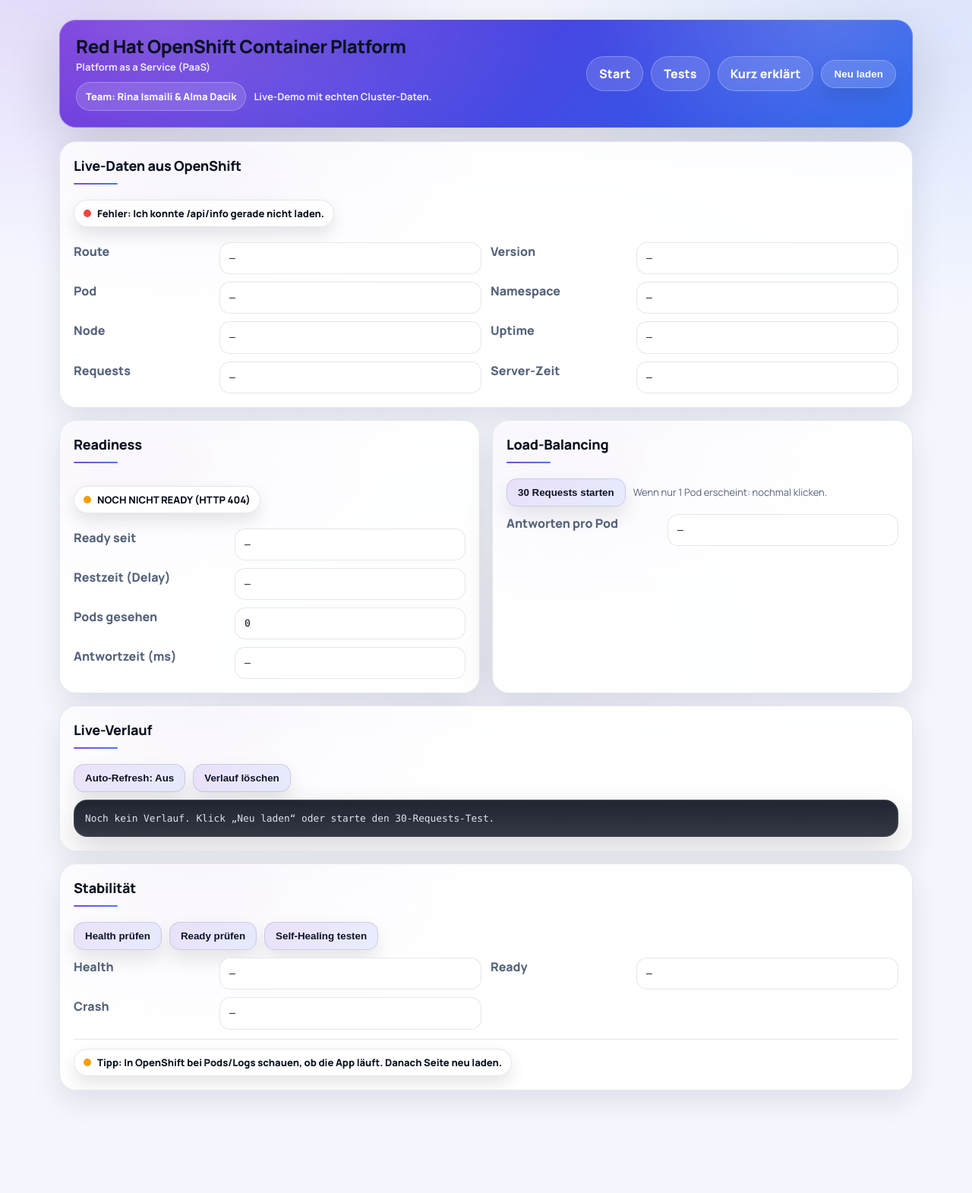
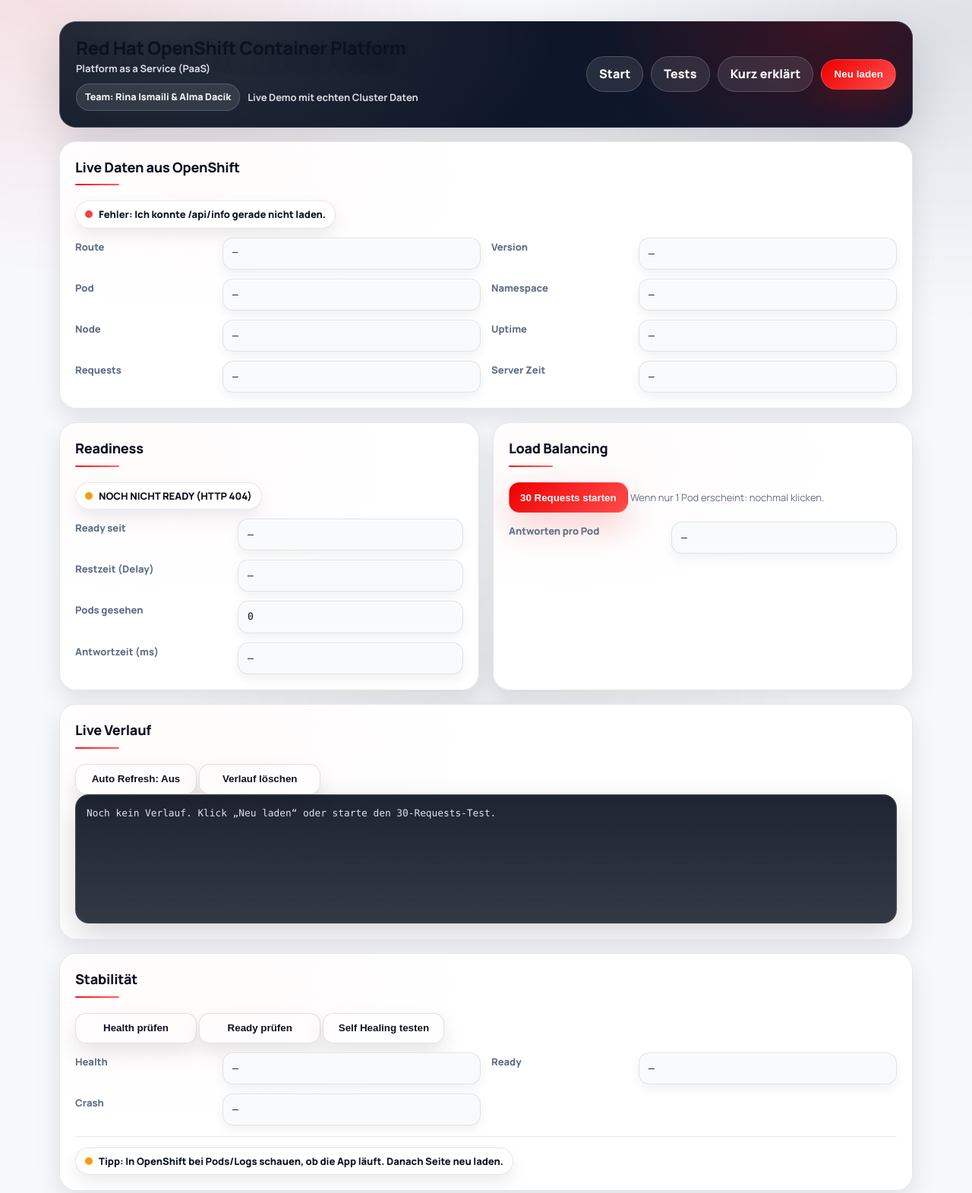
Before and after one commit to rina-ismaili-th-ab-de/openshiftdemo, a website: page public/index.html in a window 1280 px wide. Shown: the top 1571 px of the page at 76% size. Before the commit the page ends 1482 px from the top, so only its background shows below. Drawn offline with Linux system fonts and the light colour scheme; no server answers.

Commit message:
Clean header text and layout

```diff
--- a/public/index.html
+++ b/public/index.html
@@ -9,8 +9,8 @@
 
 <body>
   <div class="container">
-    <div class="header">
 
+    <header class="header">
       <div class="headerLeft">
         <div class="brandBlock">
           <div class="brandTop">
@@ -22,28 +22,28 @@
 
           <div class="brandMeta">
             <span class="metaPill">Team: Rina Ismaili & Alma Dacik</span>
-            <span class="metaLine">Live-Demo mit echten Cluster-Daten.</span>
+            <span class="metaLine">Live Demo mit echten Cluster Daten</span>
           </div>
         </div>
       </div>
 
-      <div class="nav">
+      <nav class="nav" aria-label="Navigation">
         <a href="/">Start</a>
         <a href="/tests.html">Tests</a>
         <a href="/about.html">Kurz erklärt</a>
         <button id="btnRefresh" type="button">Neu laden</button>
-      </div>
-    </div>
+      </nav>
+    </header>
 
-    <div class="grid">
+    <main class="grid">
 
       <!-- 1) Live-Daten (breit) -->
-      <div class="card span2">
-        <h2>Live-Daten aus OpenShift</h2>
+      <section class="card span2" aria-label="Live Daten aus OpenShift">
+        <h2>Live Daten aus OpenShift</h2>
 
-        <div class="badge" style="margin-bottom:10px;">
+        <div class="badge">
           <span class="dot warn" id="dotStatus"></span>
-          <span id="txtStatus">Lade Live-Daten…</span>
+          <span id="txtStatus">Lade Live Daten…</span>
         </div>
 
         <div class="kv">
@@ -68,21 +68,21 @@
           <div class="k">Requests</div>
           <div class="v" id="vReq">–</div>
 
-          <div class="k">Server-Zeit</div>
+          <div class="k">Server Zeit</div>
           <div class="v" id="vTime">–</div>
         </div>
-      </div>
+      </section>
 
       <!-- 2) Readiness -->
-      <div class="card">
+      <section class="card" aria-label="Readiness">
         <h2>Readiness</h2>
 
-        <div class="badge" style="margin: 10px 0;">
+        <div class="badge">
           <span class="dot warn" id="dotReady"></span>
           <span id="txtReady">Readiness wird geladen…</span>
         </div>
 
-        <div class="kv" style="margin-top:10px;">
+        <div class="kv">
           <div class="k">Ready seit</div>
           <div class="v" id="vReadyAt">–</div>
 
@@ -95,46 +95,46 @@
           <div class="k">Antwortzeit (ms)</div>
           <div class="v" id="vLatency">–</div>
         </div>
-      </div>
+      </section>
 
       <!-- 3) Load-Balancing -->
-      <div class="card">
-        <h2>Load-Balancing</h2>
+      <section class="card" aria-label="Load Balancing">
+        <h2>Load Balancing</h2>
 
-        <div style="display:flex; gap:10px; align-items:center; flex-wrap:wrap; margin: 10px 0;">
+        <div class="row">
           <button id="btnBurst" type="button">30 Requests starten</button>
           <span class="small" id="burstHint">Wenn nur 1 Pod erscheint: nochmal klicken.</span>
         </div>
 
-        <div class="kv" style="margin-top:10px;">
+        <div class="kv">
           <div class="k">Antworten pro Pod</div>
           <div class="v" id="vBurst">–</div>
         </div>
-      </div>
+      </section>
 
       <!-- 4) Live-Verlauf (breit) -->
-      <div class="card span2">
-        <h2>Live-Verlauf</h2>
+      <section class="card span2" aria-label="Live Verlauf">
+        <h2>Live Verlauf</h2>
 
-        <div style="display:flex; gap:10px; align-items:center; flex-wrap:wrap; margin: 10px 0;">
-          <button id="btnAuto" type="button">Auto-Refresh: Aus</button>
+        <div class="row">
+          <button id="btnAuto" type="button">Auto Refresh: Aus</button>
           <button id="btnClearHistory" type="button">Verlauf löschen</button>
         </div>
 
-        <div id="historyList" class="small" style="line-height:1.5; white-space:pre-wrap;">–</div>
-      </div>
+        <div id="historyList">–</div>
+      </section>
 
       <!-- 5) Stabilität (breit) -->
-      <div class="card span2">
+      <section class="card span2" aria-label="Stabilität">
         <h2>Stabilität</h2>
 
-        <div style="display:flex; gap:10px; align-items:center; flex-wrap:wrap; margin: 10px 0;">
+        <div class="row">
           <button id="btnHealth" type="button">Health prüfen</button>
           <button id="btnReadyCheck" type="button">Ready prüfen</button>
-          <button id="btnCrash" type="button">Self-Healing testen</button>
+          <button id="btnCrash" type="button">Self Healing testen</button>
         </div>
 
-        <div class="kv" style="margin-top:10px;">
+        <div class="kv">
           <div class="k">Health</div>
           <div class="v" id="vHealth">–</div>
 
@@ -145,15 +145,15 @@
           <div class="v" id="vCrash">–</div>
         </div>
 
-        <!-- Diese IDs bleiben drin, damit app.js nicht kaputt geht -->
         <div class="hr"></div>
+
         <div class="badge">
           <span class="dot warn" id="dotExplain"></span>
           <span id="txtExplain">Info wird geladen…</span>
         </div>
-      </div>
+      </section>
 
-    </div>
+    </main>
   </div>
 
   <script src="/app.js"></script>
--- a/public/style.css
+++ b/public/style.css
@@ -2,18 +2,18 @@
 
 :root{
   /* Clean background */
-  --bg:#f5f7ff;
+  --bg:#f7f8fc;
   --text:#0b1220;
-  --muted:#46566f;
+  --muted:#5b6b82;
   --line: rgba(15,23,42,0.10);
 
   /* Cards */
-  --card: rgba(255,255,255,0.92);
-  --card2: rgba(255,255,255,0.96);
+  --card: rgba(255,255,255,0.98);
+  --card2: rgba(255,255,255,1);
 
-  /* One harmonic accent family (purple → blue) */
-  --accent:#6d28d9;   /* purple */
-  --accent2:#2563eb;  /* blue */
+  /* OpenShift-like accent (clean + modern) */
+  --accent:#e00;      /* OpenShift red */
+  --accent2:#ff4d4d;  /* soft red */
 
   /* Status */
   --ok:#22c55e;
@@ -21,8 +21,8 @@
   --bad:#ef4444;
 
   /* Shadows */
-  --shadow: 0 14px 40px rgba(2,6,23,.10);
-  --shadow2: 0 24px 70px rgba(2,6,23,.16);
+  --shadow: 0 12px 32px rgba(2,6,23,.10);
+  --shadow2: 0 22px 60px rgba(2,6,23,.16);
 
   --radius:18px;
   --radius2:22px;
@@ -40,15 +40,15 @@ body{
   overflow-x:hidden;
 }
 
-/* Calm background glow (very subtle, not extreme) */
+/* Calm background glow (neutral + small red accent) */
 body::before{
   content:"";
   position:fixed;
   inset:-160px;
   background:
-    radial-gradient(900px 620px at 14% 12%, rgba(109,40,217,.14), transparent 62%),
-    radial-gradient(850px 600px at 88% 18%, rgba(37,99,235,.12), transparent 64%),
-    radial-gradient(700px 520px at 50% 92%, rgba(15,23,42,.04), transparent 60%);
+    radial-gradient(900px 620px at 14% 12%, rgba(224,0,0,.10), transparent 62%),
+    radial-gradient(850px 600px at 88% 18%, rgba(15,23,42,.10), transparent 64%),
+    radial-gradient(700px 520px at 50% 92%, rgba(15,23,42,.05), transparent 60%);
   pointer-events:none;
   z-index:-2;
 }
@@ -64,16 +64,16 @@ body::after{
   background-size: 56px 56px;
   pointer-events:none;
   z-index:-1;
-  opacity:.18;
+  opacity:.09;
 }
 
 .container{
   max-width:1160px;
   margin:0 auto;
-  padding:26px 18px 46px;
+  padding:28px 18px 50px;
 }
 
-/* ===== Header (clean hero) ===== */
+/* ===== Header ===== */
 .header{
   position:relative;
   border-radius: var(--radius2);
@@ -85,10 +85,9 @@ body::after{
   flex-wrap:wrap;
   overflow:hidden;
   box-shadow: var(--shadow2);
-
   background:
-    radial-gradient(900px 420px at 12% 10%, rgba(255,255,255,.20), transparent 58%),
-    linear-gradient(135deg, rgba(109,40,217,1), rgba(37,99,235,1));
+    radial-gradient(900px 420px at 12% 10%, rgba(255,255,255,.12), transparent 58%),
+    linear-gradient(135deg, #0b1220, #101a2f);
 }
 
 /* Elegant border line */
@@ -98,7 +97,7 @@ body::after{
   inset:0;
   border-radius: var(--radius2);
   padding:1px;
-  background: linear-gradient(120deg, rgba(255,255,255,.34), rgba(255,255,255,0), rgba(255,255,255,.22));
+  background: linear-gradient(120deg, rgba(255,255,255,.26), rgba(255,255,255,0), rgba(255,255,255,.18));
   -webkit-mask:
     linear-gradient(#000 0 0) content-box,
     linear-gradient(#000 0 0);
@@ -108,14 +107,14 @@ body::after{
   opacity:.9;
 }
 
-/* Very soft light */
+/* Soft red light */
 .header::after{
   content:"";
   position:absolute;
-  inset:-80px;
+  inset:-90px;
   background:
-    radial-gradient(520px 360px at 85% 25%, rgba(255,255,255,.18), transparent 60%);
-  filter: blur(10px);
+    radial-gradient(520px 360px at 85% 25%, rgba(224,0,0,.22), transparent 60%);
+  filter: blur(12px);
   pointer-events:none;
 }
 
@@ -162,7 +161,7 @@ body::after{
   margin:0;
   font-size:13px;
   font-weight:700;
-  color: rgba(255,255,255,.92);
+  color: rgba(255,255,255,.90);
   opacity:.95;
 }
 
@@ -176,20 +175,20 @@ body::after{
 .metaPill{
   display:inline-flex;
   align-items:center;
-  padding:8px 12px;
+  padding:7px 11px;
   border-radius:999px;
-  font-size:13px;
+  font-size:12.6px;
   font-weight:800;
-  color: rgba(255,255,255,.96);
-  background: rgba(255,255,255,.14);
-  border: 1px solid rgba(255,255,255,.26);
-  backdrop-filter: blur(10px);
+  color: rgba(255,255,255,.94);
+  background: rgba(255,255,255,.10);
+  border: 1px solid rgba(255,255,255,.18);
+  backdrop-filter: blur(8px);
 }
 
 .metaLine{
   font-size:13px;
   font-weight:700;
-  color: rgba(255,255,255,.94);
+  color: rgba(255,255,255,.90);
   opacity:.95;
 }
 
@@ -204,22 +203,22 @@ body::after{
 }
 
 .nav a, .nav button{
-  border:1px solid rgba(255,255,255,.26);
+  border:1px solid rgba(255,255,255,.18);
   text-decoration:none;
   cursor:pointer;
-  background: rgba(255,255,255,.14);
+  background: rgba(255,255,255,.10);
   color:#fff;
   padding:10px 16px;
   border-radius:999px;
   font-weight:800;
   letter-spacing:.1px;
-  backdrop-filter: blur(10px);
+  backdrop-filter: blur(8px);
   transition: transform .10s ease, background .2s ease, box-shadow .2s ease, border .2s ease;
 }
 
 .nav a:hover, .nav button:hover{
-  background: rgba(255,255,255,.18);
-  border:1px solid rgba(255,255,255,.32);
+  background: rgba(255,255,255,.14);
+  border:1px solid rgba(255,255,255,.26);
   box-shadow: 0 16px 34px rgba(0,0,0,.18);
   transform: translateY(-1px);
 }
@@ -233,7 +232,7 @@ body::after{
   margin-top:18px;
   display:grid;
   grid-template-columns: 1fr 1fr;
-  gap:16px;
+  gap:18px;
 }
 
 @media (max-width: 900px){
@@ -249,24 +248,23 @@ body::after{
   background: var(--card);
   border: 1px solid var(--line);
   border-radius: var(--radius2);
-  padding:18px 18px;
+  padding:20px 20px;
   box-shadow: var(--shadow);
-  backdrop-filter: blur(10px);
+  backdrop-filter: none;
   position:relative;
   overflow:hidden;
   transition: transform .14s ease, box-shadow .25s ease, border .25s ease;
 }
 
-/* subtle highlight only */
 .card::before{
   content:"";
   position:absolute;
   inset:-1px;
   border-radius: var(--radius2);
   background:
-    radial-gradient(640px 320px at 16% 14%, rgba(109,40,217,.08), transparent 60%);
+    radial-gradient(640px 320px at 16% 14%, rgba(224,0,0,.06), transparent 62%);
   pointer-events:none;
-  opacity:.45;
+  opacity:.28;
 }
 
 .card:hover{
@@ -293,12 +291,12 @@ body::after{
   margin-top:8px;
   border-radius:999px;
   background: linear-gradient(90deg, var(--accent), var(--accent2));
-  opacity:.85;
+  opacity:.90;
 }
 
 .small{
   font-size:13px;
-  color: rgba(70,86,111,.92);
+  color: rgba(91,107,130,.96);
   position:relative;
   z-index:1;
 }
@@ -306,7 +304,7 @@ body::after{
 .hr{
   height:1px;
   background: rgba(15,23,42,0.10);
-  margin:12px 0;
+  margin:14px 0;
 }
 
 /* ===== Badges / status ===== */
@@ -320,7 +318,7 @@ body::after{
   font-size:13px;
   border:1px solid rgba(15,23,42,0.10);
   background: var(--card2);
-  box-shadow: 0 10px 22px rgba(2,6,23,.10);
+  box-shadow: 0 10px 22px rgba(2,6,23,.08);
   position:relative;
   z-index:1;
 }
@@ -338,8 +336,8 @@ body::after{
 .kv{
   display:grid;
   grid-template-columns: 200px 1fr;
-  gap:10px 12px;
-  margin-top:10px;
+  gap:12px 14px;
+  margin-top:12px;
   position:relative;
   z-index:1;
 }
@@ -366,12 +364,15 @@ body::after{
 }
 
 .k{
-  color: rgba(70,86,111,.92);
+  color: rgba(91,107,130,.98);
   font-weight:800;
+  font-size:13px;
+  padding-top:2px;
 }
 
+/* Values */
 .v{
-  background: rgba(255,255,255,.96);
+  background: rgba(248,250,252,.98);
   border:1px solid rgba(15,23,42,0.10);
   border-radius:14px;
   padding:10px 12px;
@@ -379,13 +380,24 @@ body::after{
   font-size:13px;
   color: #0b1220;
   overflow:auto;
-  box-shadow: inset 0 1px 0 rgba(255,255,255,.9);
+  box-shadow:
+    0 6px 14px rgba(2,6,23,.06),
+    inset 0 1px 0 rgba(255,255,255,.85);
+}
+
+/* Route: more readable wrap */
+#vRoute{
+  white-space: normal;
+  overflow-wrap: anywhere;
+  word-break: break-word;
+  line-height: 1.35;
+  font-size: 12.4px;
 }
 
 /* ===== Buttons ===== */
 button{
   border:1px solid rgba(15,23,42,0.12);
-  background: rgba(255,255,255,.94);
+  background: rgba(255,255,255,0.96);
   color: var(--text);
   padding:10px 14px;
   border-radius:14px;
@@ -393,6 +405,11 @@ button{
   cursor:pointer;
   box-shadow: 0 12px 26px rgba(2,6,23,.10);
   transition: transform .10s ease, box-shadow .2s ease, border .2s ease, background .2s ease;
+  display:inline-flex;
+  align-items:center;
+  justify-content:center;
+  gap:8px;
+  min-height:40px;
 }
 
 button:hover{
@@ -405,18 +422,42 @@ button:active{
   transform: scale(0.99);
 }
 
-/* keep action buttons slightly tinted (but calm) */
+/* Primary buttons */
+#btnRefresh,
+#btnBurst{
+  background: linear-gradient(135deg, var(--accent), var(--accent2));
+  color:#fff;
+  border:1px solid rgba(255,255,255,.14);
+  box-shadow: 0 18px 45px rgba(224,0,0,.20);
+}
+
+#btnRefresh:hover,
+#btnBurst:hover{
+  box-shadow: 0 22px 55px rgba(224,0,0,.26);
+}
+
+/* Actions inside cards */
+#btnHealth,
+#btnReadyCheck,
+#btnCrash,
+#btnAuto,
+#btnClearHistory{
+  min-width: 160px;
+  background: rgba(255,255,255,0.96);
+}
+
+/* buttons in cards: neutral */
 .card button{
-  background: linear-gradient(135deg, rgba(109,40,217,.12), rgba(37,99,235,.10));
+  background: rgba(15,23,42,.04);
 }
 .card button:hover{
-  background: linear-gradient(135deg, rgba(109,40,217,.18), rgba(37,99,235,.14));
+  background: rgba(15,23,42,.06);
 }
 
-/* ===== History / log (professional, not heavy black) ===== */
+/* ===== History / log ===== */
 #historyList{
   background:
-    linear-gradient(180deg, rgba(14,18,32,.92), rgba(14,18,32,.84));
+    linear-gradient(180deg, rgba(11,18,32,.92), rgba(11,18,32,.84));
   color: rgba(236,242,255,.92);
 
   border-radius:18px;
@@ -430,14 +471,28 @@ button:active{
   font-family: ui-monospace, SFMono-Regular, Menlo, Monaco, Consolas, "Liberation Mono", "Courier New", monospace;
   font-size:12.8px;
 
-  max-height:280px;
+  min-height:170px;
+  max-height:320px;
   overflow:auto;
 }
 
 /* ===== Mobile ===== */
 @media (max-width: 700px){
-  .container{ padding:20px 14px 40px; }
+  .container{ padding:20px 14px 44px; }
   .header{ padding:18px 18px; border-radius:18px; }
   .header .brandTitle{ font-size:18px; }
-  .nav a, .nav button{ padding:9px 12px; }
-}
+  .nav a, .nav button{ padding:9px 12px
+
+  }
+  .row{
+    display:flex;
+    gap:10px;
+    align-items:center;
+    flex-wrap:wrap;
+    margin: 10px 0;
+  }
+
+  #historyList{
+    white-space: pre-wrap;
+    line-height: 1.5;
+  }
```
